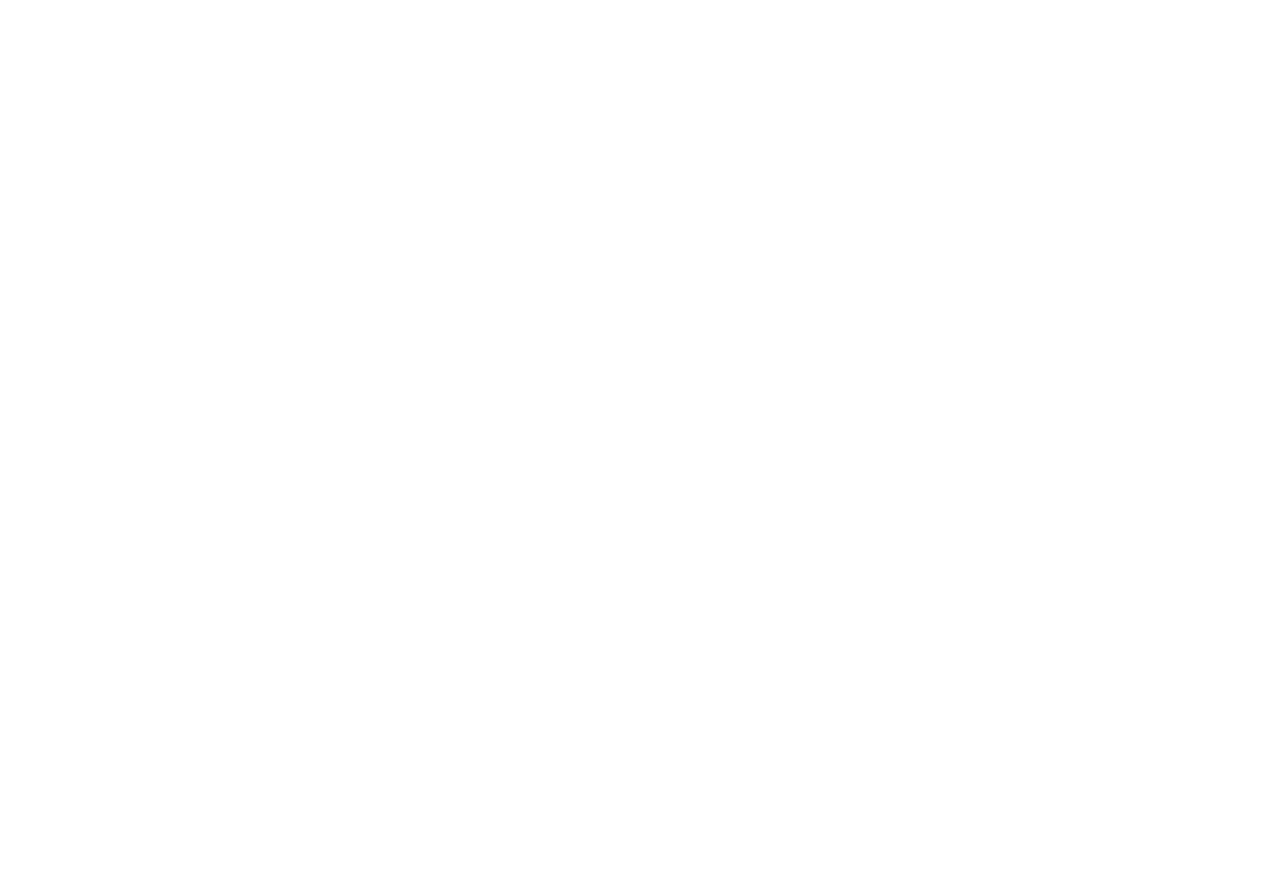
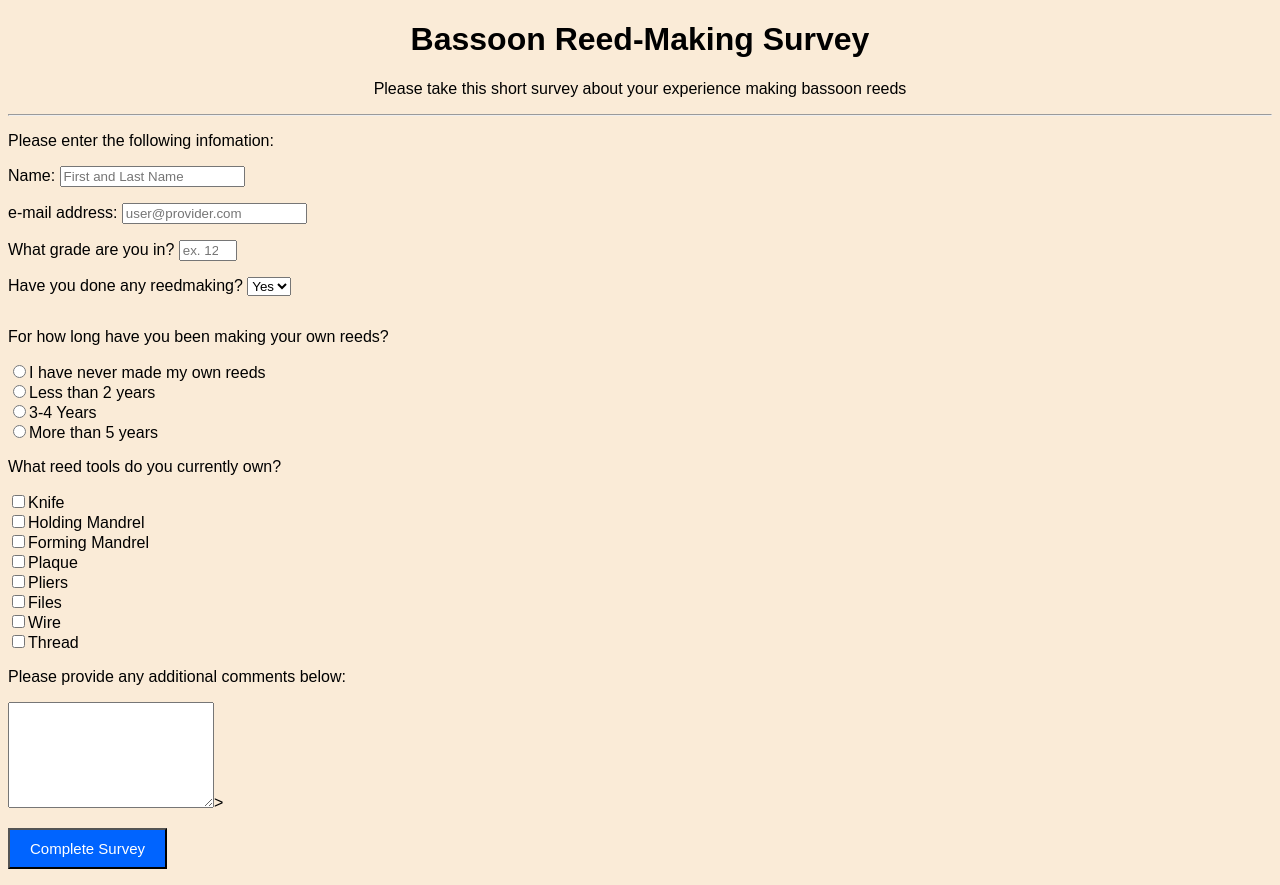
Before and after one commit to VuffiRaa51/FCC-SurveyForm, a plain HTML site: page index.html in a window 1280 px wide. Before the commit the page ends 800 px from the top, so only its background shows below. Drawn offline with Linux system fonts and the light colour scheme.

Commit message:
Add files via upload

```diff
--- a/index.html
+++ b/index.html
@@ -1,63 +1,80 @@
 <!DOCTYPE html>
-<script src="https://gitcdn.link/repo/freeCodeCamp/testable-projects-fcc/master/build/bundle.js></script>
+<script src="https://gitcdn.link/repo/freeCodeCamp/testable-projects-fcc/master/build/bundle.js"></script>
 <head>
     <link rel="stylesheet" href="main.css">
 </head>
 <html>
 <div id="header">
-<h1>Bassoon Reed-Making Survey</h1>
+<h1 id='title'>Bassoon Reed-Making Survey</h1>
 <p id="description">Please take this short survey about your experience making bassoon reeds</p>
 </div>
 <hr>
 <div id='form'>
 <form id="survey-form" action="/submit your information here">
     <p>Please enter the following infomation:</p>
-    <p>Name: <input id='name' type='text' placeholder='First and Last Name' required></p>
-    <p>e-mail address: <input id='email' type='email' placeholder='user@provider.com' required></p>
-        <p>What grade are you in? <input id='number' type='number' min='1' max='12' placeholder='ex. 12'></p>
+ <div id="input fields">
+  <p>Name:
+        <label id="name-label">
+            <input id='name' type='text' placeholder='First and Last Name' required>
+        </label>
+    </p>
+    <p>e-mail address:
+        <label id="email-label">
+            <input id='email' type='email' placeholder='user@provider.com' required>
+        </label>
+    </p>
+    <p>What grade are you in?
+        <label id="number-label">
+            <input id='number' type='number' min='1' max='12' placeholder='ex. 12'>
+        </label>
+    </p>
+</div>
+<div id='dropper'>
     <p>Have you done any reedmaking?
-        <select>
+        <select id="dropdown">
             <option>Yes</option>
             <option>No</option>
         </select>
     </p>
+</div>
+<div id='radios' class='container'>
     <p>For how long have you been making your own reeds?</p>
-        <div class='container'><label for="none">
-  <input id="none" type="radio" name="years making">I have never made my own reeds
+    <label for="none">
+        <input id="none" type="radio" name="years" value='0'>I have never made my own reeds
     </label>
     <label for="0-2">
-  <input id="0-2" type="radio" name="years making">Less than 2 years
+        <input id="0-2" type="radio" name="years" value='1'>Less than 2 years
     </label>
     <label for="3-4">
-  <input id="3-4" type="radio" name="years making">3-4 Years
+        <input id="3-4" type="radio" name="years" value='2'>3-4 Years
     </label>
     <label for="5+">
-  <input id="5+" type="radio" name="years making">More than 5 years
+        <input id="5+" type="radio" name="years" value='3'>More than 5 years
     </label>
 </div>
        <p>What reed tools do you currently own?</p>
         <div class='container'>
     <label>
-        <input id='knife' name='tools' type='checkbox'>Knife
+        <input id='knife' name='tools' type='checkbox' value='0'>Knife
         </label><label>
-        <input id='holding' name='tools' type='checkbox'>Holding Mandrel
+        <input id='holding' name='tools' type='checkbox' value='1'>Holding Mandrel
         </label><label>
-        <input id='forming' name='tools' type='checkbox'>Forming Mandrel
+        <input id='forming' name='tools' type='checkbox' value='2'>Forming Mandrel
         </label><label>
-        <input id='plaque' name='tools' type='checkbox'>Plaque
+        <input id='plaque' name='tools' type='checkbox' value='3'>Plaque
         </label><label>
-        <input id='pliers' name='tools' type='checkbox'>Pliers
+        <input id='pliers' name='tools' type='checkbox' value='4'>Pliers
         </label><label>
-        <input id='files' name='tools' type='checkbox'>Files
+        <input id='files' name='tools' type='checkbox' value='5'>Files
         </label><label>
-        <input id='wire' name='tools' type='checkbox'>Wire
+        <input id='wire' name='tools' type='checkbox' value='6'>Wire
         </label><label>
-        <input id='thread' name='tools' type='checkbox'>Thread
+        <input id='thread' name='tools' type='checkbox' value='7'>Thread
         </label>
         </div>
     <p>Please provide any additional comments below:</p>
     <textarea id='additional'></textarea>>
-    <p><button type="submit">Complete Survey</button></p>
+    <p><button id='submit' type="submit">Complete Survey</button></p>
     </form>
     </div>
         </html>
```
Lines whose indentation alone changed are shown as unchanged.
